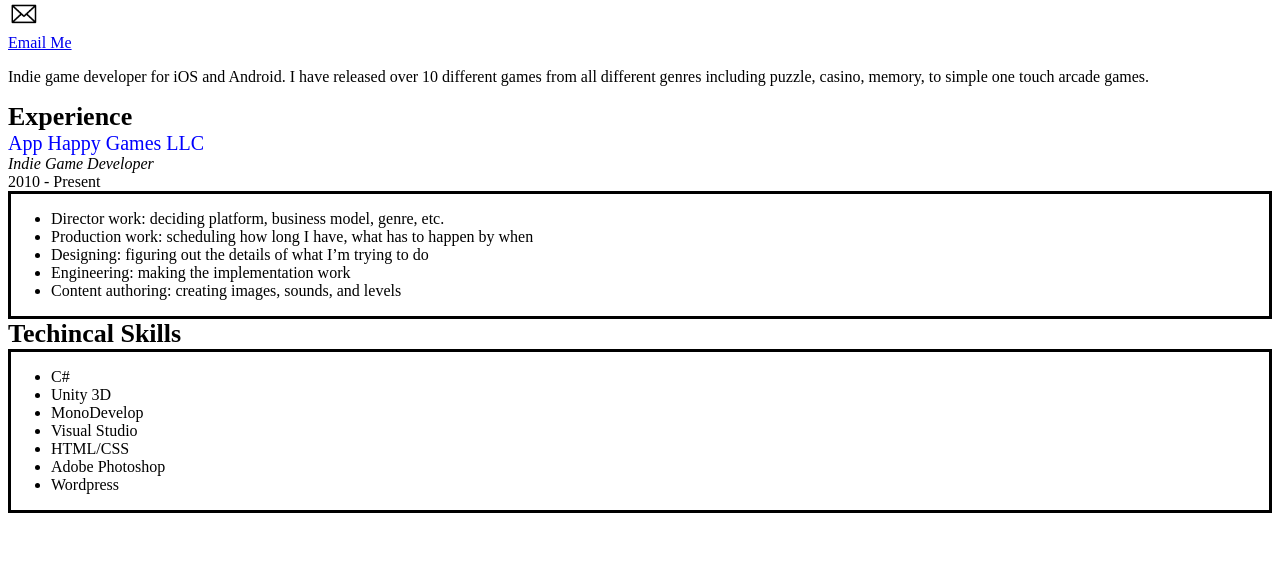
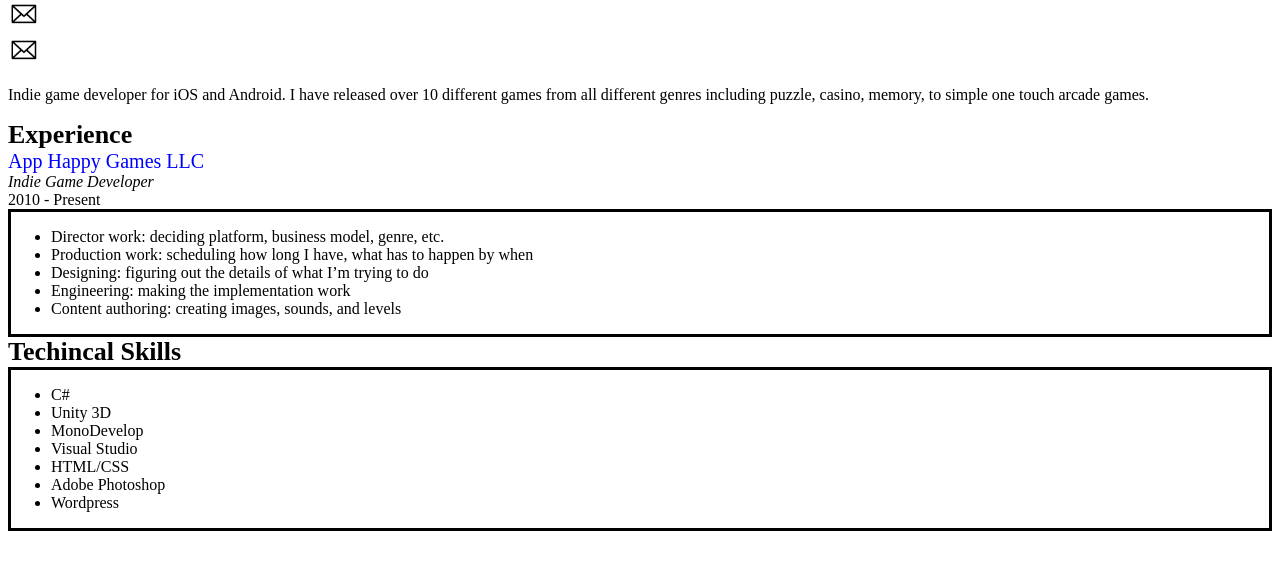
Before and after one commit to edmonshaoul/edmonshaoul.github.io, a plain HTML site: page index.html in a window 1280 px wide. Shown: the part 94-664 px from the top of the page. Drawn offline with Linux system fonts and the light colour scheme.

Commit message:
Update index.html

```diff
--- a/index.html
+++ b/index.html
@@ -19,7 +19,8 @@
                 </div>
           <img src="envelope.png" alt="Email" style="width:32px;height:32px;">
           <div class ="link-item">
-                  <a href="mailto:edmonshaoul@gmail.com">Email Me</a>
+                  <a href="mailto:edmonshaoul@gmail.com"><img src="envelope.png" alt="Email" style="width:32px;height:32px;">
+</a>
                 </div>
 
         </div>
```
